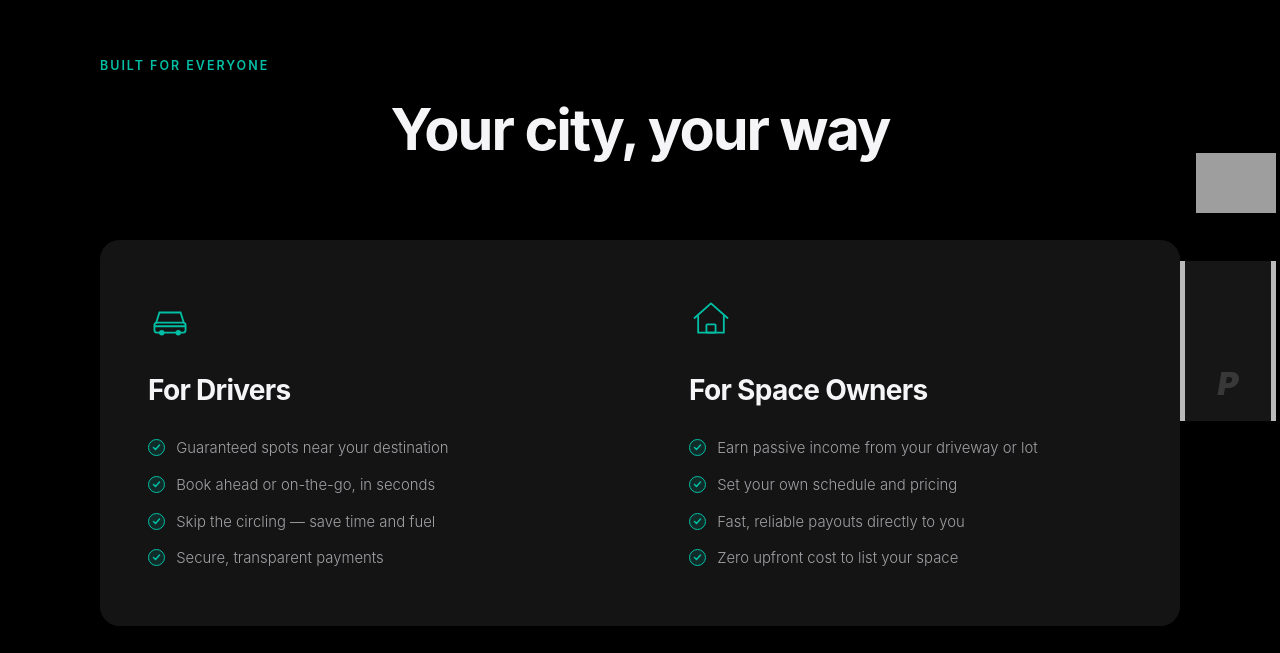
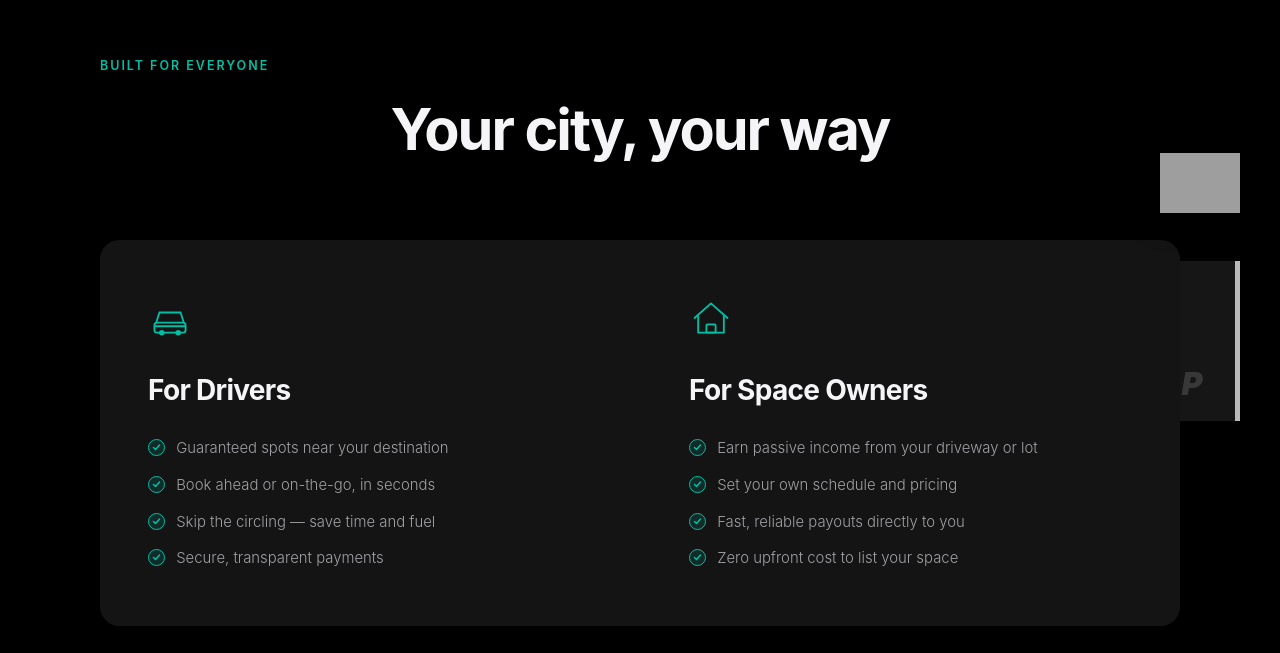
Before and after one commit to espotlyinfo-lgtm/espotly-website, a website: page index.html in a window 1280 px wide. Shown: the part 2970-3623 px from the top of the page. Drawn offline with Linux system fonts and the light colour scheme; grey boxes are pictures that could not be loaded.

Commit message:
Shift car and parking spot 2.5rem left from viewport edge
Co-Authored-By: Claude Sonnet 4.6 <noreply@anthropic.com>

```diff
--- a/style.css
+++ b/style.css
@@ -210,7 +210,7 @@ ul   { list-style: none; }
 /* ── Car parking animation ───────────────────── */
 #heroCar {
   position: fixed;
-  right: 4px;
+  right: 2.5rem;
   width: 80px;
   opacity: 0;
   pointer-events: none;
@@ -226,7 +226,7 @@ ul   { list-style: none; }
 
 .anim-parking-spot {
   position: absolute;
-  right: 4px;
+  right: 2.5rem;
   top: 50%;
   transform: translateY(-50%);
   width: 96px;
```
